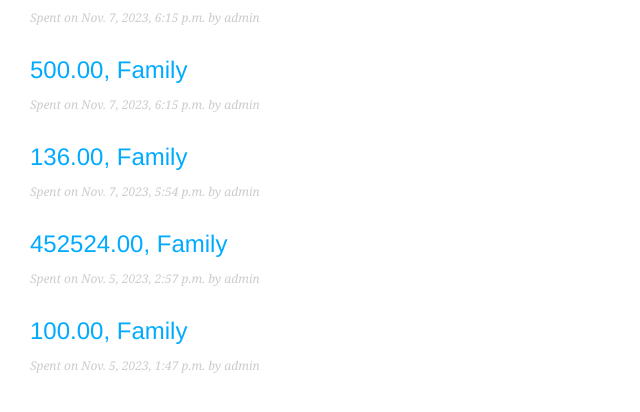
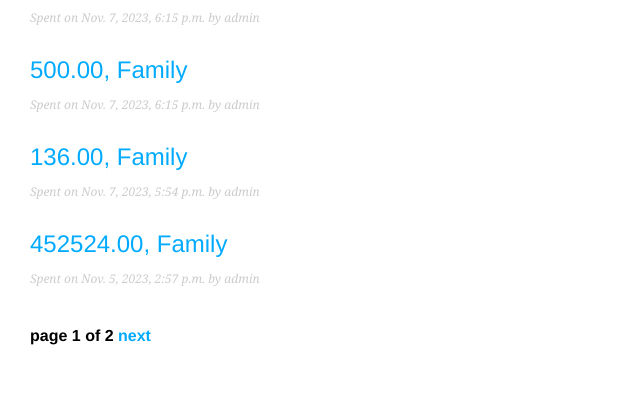
Before and after one commit to eddy-di/budget_tracking, a Django app: page /wallet/spending in a window 1280 px wide. Shown: the part 247-659 px from the top of the page, without its empty margins (0-640 px from the left). Run offline with Django 4.2, Linux system fonts and the light colour scheme; data comes from the database, SQL or seed files in the repository; both versions use the stored data as it was after the commit.

Commit message:
add paginators

```diff
--- a/wallet/templates/income/list.html
+++ b/wallet/templates/income/list.html
@@ -14,4 +14,5 @@
             Earned on {{obj.created_at}} by {{obj.member}}
         </p>
     {% endfor %}
+    {% include 'pagination.html' with page=earning %}
 {% endblock %}
--- /dev/null
+++ b/wallet/templates/pagination.html
@@ -0,0 +1,13 @@
+<div class="pagination">
+    <span class="step-links">
+        {% if page.has_previous %}
+            <a href="?page={{ page.previous_page_number }}">previous</a>
+        {% endif %}
+        <span class="current">
+            page {{ page.number }} of {{ page.paginator.num_pages }}
+        </span>
+        {% if page.has_next %}
+            <a href="?page={{ page.next_page_number }}">next</a>
+        {% endif %}
+    </span>
+</div>
--- a/wallet/templates/spending/list.html
+++ b/wallet/templates/spending/list.html
@@ -14,4 +14,5 @@
             Spent on {{obj.created_at}} by {{obj.member}}
         </p>
     {% endfor %}
+    {% include 'pagination.html' with page=spending %}
 {% endblock %}
--- a/wallet/views.py
+++ b/wallet/views.py
@@ -1,11 +1,23 @@
 from django.shortcuts import render, get_object_or_404
+from django.core.paginator import Paginator, EmptyPage,\
+                                  PageNotAnInteger
 
 from .models.income import Income
 from .models.spending import Spending
 
 
 def spending_list(request):
-    spending = Spending.objects.all()
+    spending_list = Spending.objects.all()
+    # paginating 5 elements in one page
+    paginator = Paginator(spending_list, 5)
+    page_number = request.GET.get('page', 1)
+    try:
+        spending = paginator.page(page_number)
+    except PageNotAnInteger:
+        spending = paginator.page(1)
+    except EmptyPage:
+        spending = paginator.page(paginator.num_pages)
+
     return render(request,
                   'spending/list.html',
                   {'spending': spending})
@@ -23,7 +35,17 @@
                   {'spending': spending})
 
 def income_list(request):
-    earning = Income.objects.all()
+    earning_list = Income.objects.all()
+    # paginating 5 elements in one page
+    paginator = Paginator(earning_list, 5)
+    page_number = request.GET.get('page', 1)
+    try:
+        earning = paginator.page(page_number)
+    except PageNotAnInteger:
+        earning = paginator.page(1)
+    except EmptyPage:
+        earning = paginator.page(paginator.num_pages)
+
     return render(request,
                   'income/list.html',
                   {'earning': earning})
```
Also changed, not shown: db.sqlite3.
